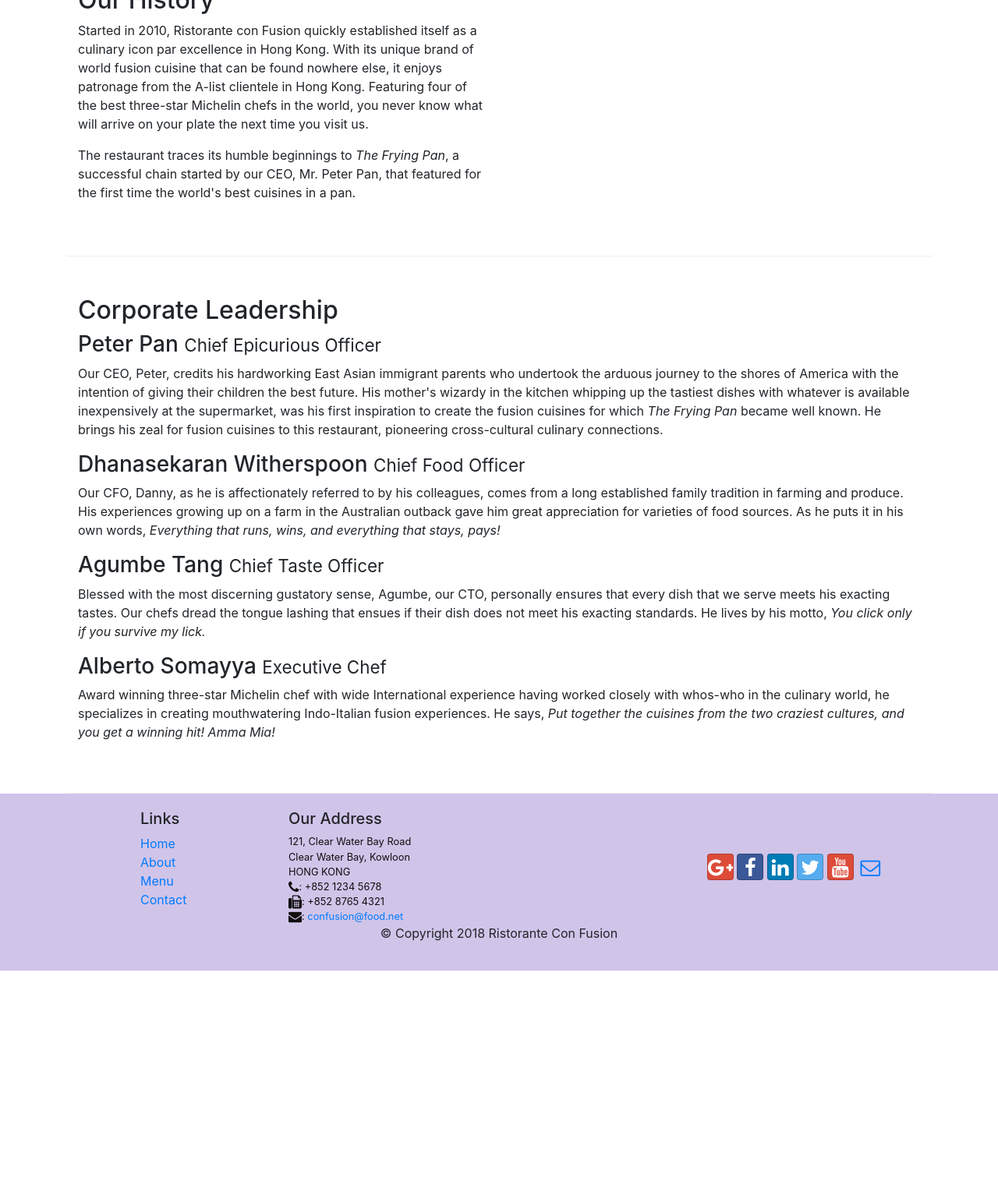
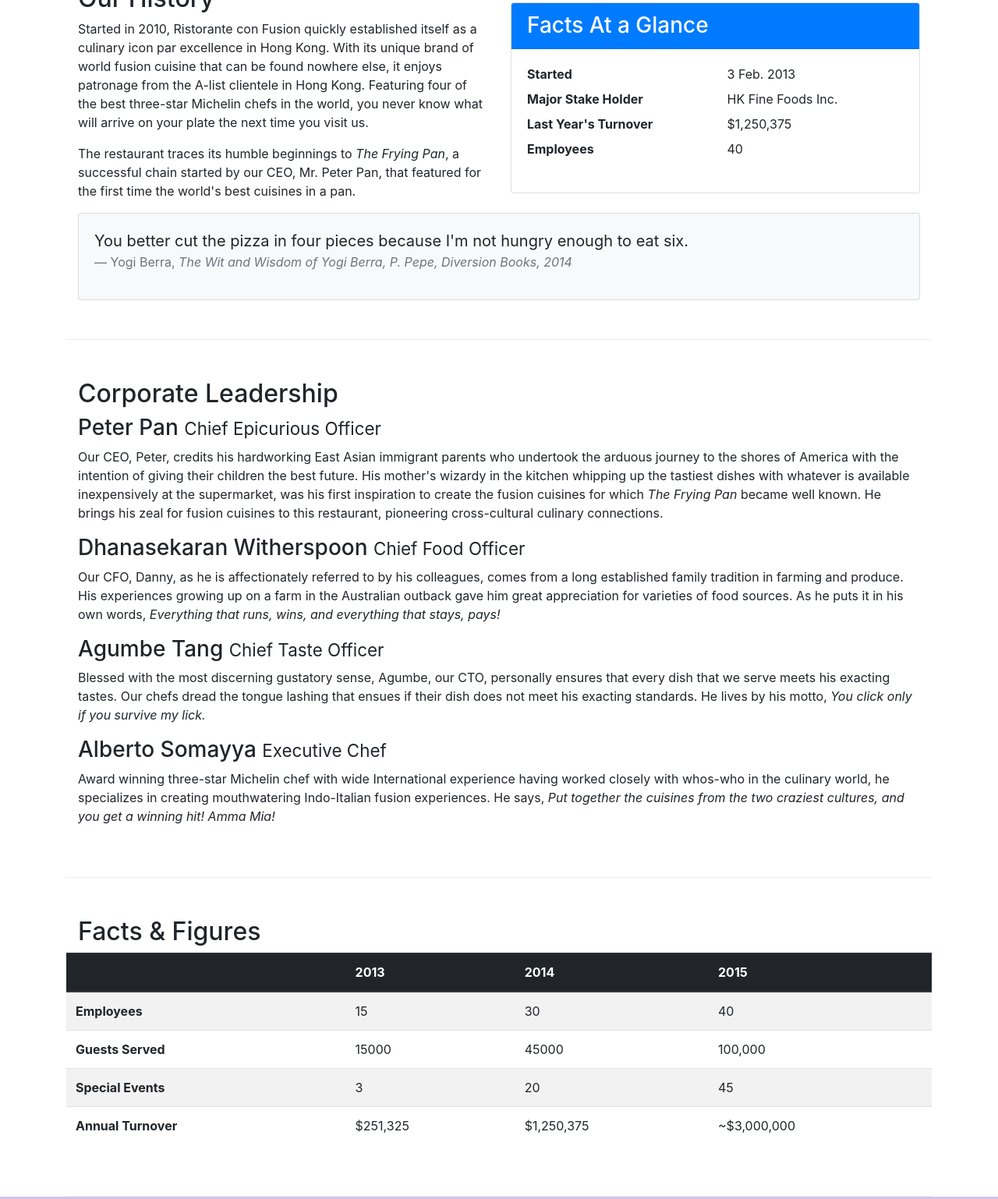
Before and after one commit to gabr-el/Front-End-Web-UI-Frameworks-and-Tools-Bootstrap-4, a website: page aboutus.html in a window 1280 px wide. Shown: the part 536-2074 px from the top of the page at 78% size. Before the commit the page ends 1781 px from the top, so only its background shows below. Drawn offline with nearby package versions, Linux system fonts and the light colour scheme.

Commit message:
Tables and Cards

```diff
--- a/aboutus.html
+++ b/aboutus.html
@@ -25,10 +25,14 @@
             <a class="navbar-brand mr-auto" href="./index.html">Ristorante Con Fusion</a>
             <div class="collapse navbar-collapse" id="Navbar">
                 <ul class="navbar-nav mr-auto">
-                    <li class="nav-item active"><a class="nav-link" href="index.html"><span class="fa fa-home fa-lg"></span> Home</a></li>
-                    <li class="nav-item"><a class="nav-link" href="#"><span class="fa fa-info fa-lg"></span> About</a></li>
-                    <li class="nav-item"><a class="nav-link" href="#"><span class="fa fa-list fa-lg"></span> Menu</a></li>
-                    <li class="nav-item"><a class="nav-link" href="contactus.html"><span class="fa fa-adress-card-o fa-lg"></span> Contact</a></li>
+                    <li class="nav-item active"><a class="nav-link" href="index.html"><span
+                                class="fa fa-home fa-lg"></span> Home</a></li>
+                    <li class="nav-item"><a class="nav-link" href="#"><span class="fa fa-info fa-lg"></span> About</a>
+                    </li>
+                    <li class="nav-item"><a class="nav-link" href="#"><span class="fa fa-list fa-lg"></span> Menu</a>
+                    </li>
+                    <li class="nav-item"><a class="nav-link" href="contactus.html"><span
+                                class="fa fa-adress-card-o fa-lg"></span> Contact</a></li>
                 </ul>
             </div>
         </div>
@@ -71,7 +75,36 @@
                 <p>The restaurant traces its humble beginnings to <em>The Frying Pan</em>, a successful chain started by
                     our CEO, Mr. Peter Pan, that featured for the first time the world's best cuisines in a pan.</p>
             </div>
-            <div class="col-12 col-sm">
+            <div class="col-12 col-sm-6">
+                <div class="card">
+                    <h3 class="card-header bg-primary text-white">Facts At a Glance</h3>
+                    <div class="card-body">
+                        <dl class="row">
+                            <dt class="col-6">Started</dt>
+                            <dd class="col-6">3 Feb. 2013</dd>
+                            <dt class="col-6">Major Stake Holder</dt>
+                            <dd class="col-6">HK Fine Foods Inc.</dd>
+                            <dt class="col-6">Last Year's Turnover</dt>
+                            <dd class="col-6">$1,250,375</dd>
+                            <dt class="col-6">Employees</dt>
+                            <dd class="col-6">40</dd>
+                        </dl>
+                    </div>
+                </div>
+            </div>
+            <div class="col-12">
+                <div class="card card-body bg-light">
+                    <blockquote class="blockquote">
+                        <p class="mb-0">You better cut the pizza in four pieces
+                            because I'm not hungry enough to eat six.
+                        </p>
+                        <footer class="blockquote-footer">Yogi Berra,
+                            <cite title="Source Title">The Wit and Wisdom of
+                                Yogi Berra, P. Pepe, Diversion Books, 2014
+                            </cite>
+                        </footer>
+                    </blockquote>
+                </div>
             </div>
         </div>
 
@@ -104,6 +137,50 @@
             </div>
         </div>
 
+        <div class="row row-content">
+            <div class="col-12 col-sm-9">
+                <h2>Facts &amp; Figures</h2>
+            </div>
+            <div class="col-12 col-sm-3"></div>
+            <div class="table-responsive">
+                <table class="table table-striped">
+                    <thead class="thead-dark">
+                        <tr>
+                            <th>&nbsp;</th>
+                            <th>2013</th>
+                            <th>2014</th>
+                            <th>2015</th>
+                        </tr>
+                    </thead>
+                    <tbody>
+                        <tr>
+                            <th>Employees</th>
+                            <td>15</td>
+                            <td>30</td>
+                            <td>40</td>
+                        </tr>
+                        <tr>
+                            <th>Guests Served</th>
+                            <td>15000</td>
+                            <td>45000</td>
+                            <td>100,000</td>
+                        </tr>
+                        <tr>
+                            <th>Special Events</th>
+                            <td>3</td>
+                            <td>20</td>
+                            <td>45</td>
+                        </tr>
+                        <tr>
+                            <th>Annual Turnover</th>
+                            <td>$251,325</td>
+                            <td>$1,250,375</td>
+                            <td>~$3,000,000</td>
+                        </tr>
+                    </tbody>
+                </table>
+            </div>
+        </div>
     </div>
 
     <footer class="footer">
@@ -131,11 +208,16 @@
                 </div>
                 <div class="col-12 col-sm-4 align-self-center">
                     <div class="text-center">
-                        <a class="btn btn-social-icon btn-google" href="http://google.com/+"><i class="fa fa-google-plus fa-lg"></i></a>
-                        <a class="btn btn-social-icon btn-facebook" href="http://www.facebook.com/profile.php?id="><i class="fa fa-facebook fa-lg"></i></a>
-                        <a class="btn btn-social-icon btn-linkedin" href="http://www.linkedin.com/in/"><i class="fa fa-linkedin fa-lg"></i></a>
-                        <a class="btn btn-social-icon btn-twitter" href="http://twitter.com/"><i class="fa fa-twitter fa-lg"></i></a>
-                        <a class="btn btn-social-icon btn-google" href="http://youtube.com/"><i class="fa fa-youtube fa-lg"></i></a>
+                        <a class="btn btn-social-icon btn-google" href="http://google.com/+"><i
+                                class="fa fa-google-plus fa-lg"></i></a>
+                        <a class="btn btn-social-icon btn-facebook" href="http://www.facebook.com/profile.php?id="><i
+                                class="fa fa-facebook fa-lg"></i></a>
+                        <a class="btn btn-social-icon btn-linkedin" href="http://www.linkedin.com/in/"><i
+                                class="fa fa-linkedin fa-lg"></i></a>
+                        <a class="btn btn-social-icon btn-twitter" href="http://twitter.com/"><i
+                                class="fa fa-twitter fa-lg"></i></a>
+                        <a class="btn btn-social-icon btn-google" href="http://youtube.com/"><i
+                                class="fa fa-youtube fa-lg"></i></a>
                         <a class="btn btn-social-icon" href="mailto:"><i class="fa fa-envelope-o fa-lg"></i></a>
                     </div>
                 </div>
```
